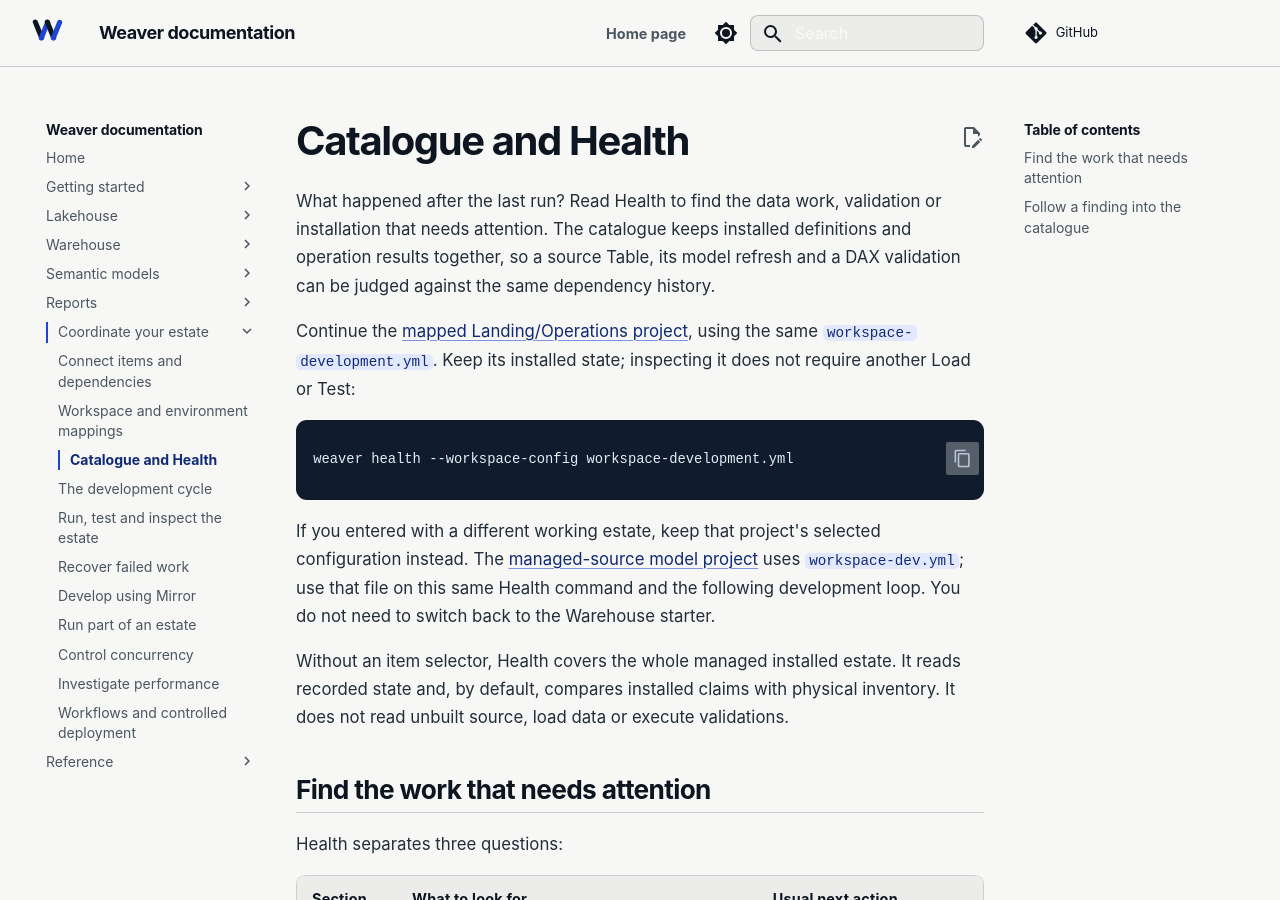
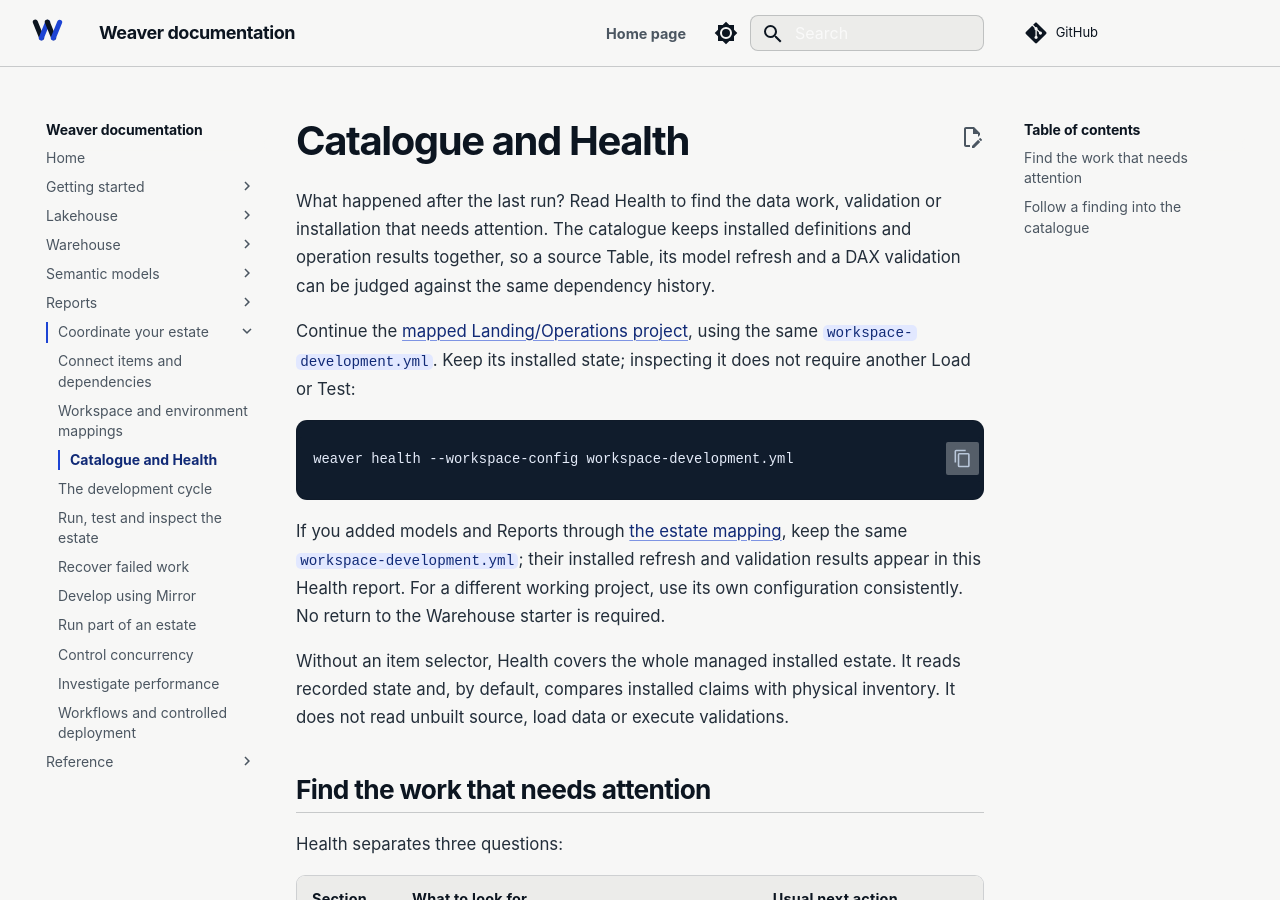
Before and after one commit to matthias-wong-dev/weaverstack-docs, an MkDocs documentation site: the page built from docs/estate/catalogue-and-health.md, in a window 1280 px wide and 900 px high. Built offline with MkDocs 1.6.1 and Material for MkDocs 9.7.7, drawn with Linux system fonts in a browser that asks for light colours; comment, search, counter and statistics services are not loaded.

Commit message:
docs: keep Health on the continuing estate configuration

````diff
--- a/docs/estate/catalogue-and-health.md
+++ b/docs/estate/catalogue-and-health.md
@@ -8,7 +8,7 @@ Continue the [mapped Landing/Operations project](environments.md#bind-the-projec
 weaver health --workspace-config workspace-development.yml
 ```
 
-If you entered with a different working estate, keep that project's selected configuration instead. The [managed-source model project](environments.md#a-model-and-report-variation) uses `workspace-dev.yml`; use that file on this same Health command and the following development loop. You do not need to switch back to the Warehouse starter.
+If you added models and Reports through [the estate mapping](environments.md#a-model-and-report-variation), keep the same `workspace-development.yml`; their installed refresh and validation results appear in this Health report. For a different working project, use its own configuration consistently. No return to the Warehouse starter is required.
 
 Without an item selector, Health covers the whole managed installed estate. It reads recorded state and, by default, compares installed claims with physical inventory. It does not read unbuilt source, load data or execute validations.
 
````
